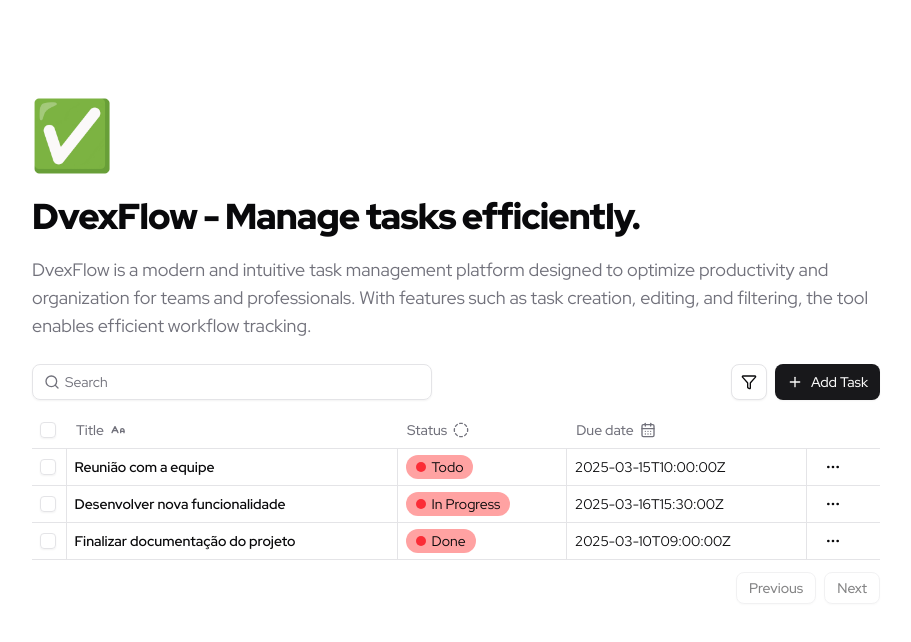
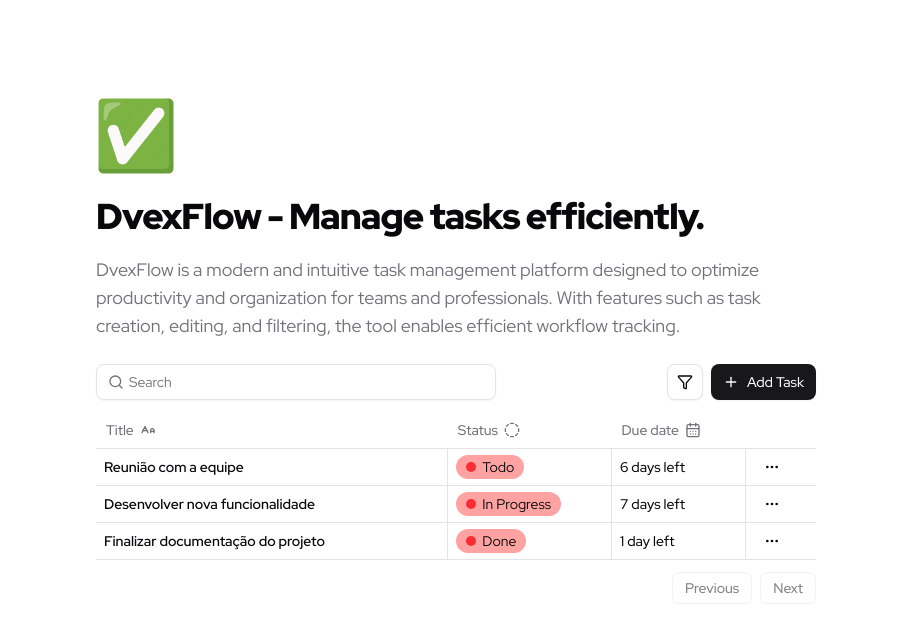
Before and after one commit to aridanpantoja/dvexbit-test, a Next.js app: page / in a window 1280 px wide. Shown: the top 642 px of the page, without its empty margins (184-1095 px from the left). Built offline with nearby package versions, Linux system fonts and the light colour scheme; data requests are answered from the project's data file.

Commit message:
feat: add task page
- Change width-wrapper styles
- Add Badge component
- Add h1 style to globals.css
- Add getDaysRemaining function in utils
- Format title and taskDate in columns

```diff
--- a/src/app/globals.css
+++ b/src/app/globals.css
@@ -123,4 +123,7 @@
   body {
     @apply bg-background text-foreground;
   }
+  h1 {
+    @apply text-4xl font-black tracking-tight;
+  }
 }
--- a/src/app/page.tsx
+++ b/src/app/page.tsx
@@ -29,9 +29,7 @@ export default function Home() {
               width={80}
               height={80}
             />
-            <h1 className="text-4xl font-black tracking-tight">
-              DvexFlow - Manage tasks efficiently.
-            </h1>
+            <h1>DvexFlow - Manage tasks efficiently.</h1>
             <p className="text-muted-foreground text-lg">
               DvexFlow is a modern and intuitive task management platform
               designed to optimize productivity and organization for teams and
--- /dev/null
+++ b/src/app/tasks/[taskId]/page.tsx
@@ -0,0 +1,3 @@
+export default function TaskPage() {
+  return <></>
+}
--- a/src/components/data-table/columns.tsx
+++ b/src/components/data-table/columns.tsx
@@ -2,49 +2,38 @@
 
 import { ColumnHeader } from '@/components/data-table/column-header'
 import { RowActions } from '@/components/data-table/row-actions'
-import { Checkbox } from '@/components/ui/checkbox'
 import { Task } from '@/data/schema'
-import { capitalize } from '@/lib/utils'
+import { capitalize, getDaysRemaining } from '@/lib/utils'
 import { ColumnDef } from '@tanstack/react-table'
-import { ALargeSmall, CalendarDays, CircleDashed } from 'lucide-react'
+import { ALargeSmall, BookOpen, CalendarDays, CircleDashed } from 'lucide-react'
+import Link from 'next/link'
 
 export const columns: ColumnDef<Task>[] = [
-  {
-    id: 'select',
-    header: ({ table }) => (
-      <Checkbox
-        checked={
-          table.getIsAllPageRowsSelected() ||
-          (table.getIsSomePageRowsSelected() && 'indeterminate')
-        }
-        onCheckedChange={(value) => table.toggleAllPageRowsSelected(!!value)}
-        aria-label="Select all"
-        className="translate-y-[2px]"
-      />
-    ),
-    cell: ({ row }) => (
-      <Checkbox
-        checked={row.getIsSelected()}
-        onCheckedChange={(value) => row.toggleSelected(!!value)}
-        aria-label="Select row"
-        className="translate-y-[2px]"
-      />
-    ),
-    enableSorting: false,
-    enableHiding: false,
-  },
   {
     accessorKey: 'title',
     header: ({ column }) => (
       <ColumnHeader column={column} title="Title" icon={ALargeSmall} />
     ),
-    cell: ({ row }) => (
-      <div className="flex">
-        <span className="w-full truncate font-semibold">
-          {row.getValue('title')}
-        </span>
-      </div>
-    ),
+    cell: ({ row }) => {
+      const taskId = row.original.id
+
+      return (
+        <div className="flex h-full items-center">
+          <Link
+            href={`/tasks/${taskId}`}
+            className="group relative flex h-full w-full items-center justify-between gap-2"
+          >
+            <p className="truncate font-semibold group-hover:underline">
+              {row.getValue('title')}
+            </p>
+
+            <div className="opacity-0 group-hover:opacity-100">
+              <BookOpen className="text-muted-foreground size-4" />
+            </div>
+          </Link>
+        </div>
+      )
+    },
   },
   {
     accessorKey: 'status',
@@ -66,6 +55,28 @@ export const columns: ColumnDef<Task>[] = [
     header: ({ column }) => (
       <ColumnHeader column={column} title="Due date" icon={CalendarDays} />
     ),
+    cell: ({ row }) => {
+      const taskDate = new Date(row.original.taskDate)
+      const daysRemaining = getDaysRemaining(taskDate)
+
+      if (daysRemaining > 0) {
+        return (
+          <div className="font-medium">
+            {daysRemaining === 1 ? '1 day left' : `${daysRemaining} days left`}
+          </div>
+        )
+      } else if (daysRemaining === 0) {
+        return <div className="font-medium">Due today!</div>
+      } else {
+        return (
+          <div className="font-medium">
+            {Math.abs(daysRemaining) === 1
+              ? 'Expired (1 day ago)'
+              : `Expired (${Math.abs(daysRemaining)} days ago)`}
+          </div>
+        )
+      }
+    },
   },
   {
     id: 'actions',
--- a/src/components/data-table/filter-actions.tsx
+++ b/src/components/data-table/filter-actions.tsx
@@ -18,7 +18,7 @@ import { TooltipWrapper } from '@/components/ui/tooltip'
 import { statuses } from '@/data/data'
 import { cn } from '@/lib/utils'
 
-interface FilterActionsProps<TData, TValue> {
+type FilterActionsProps<TData, TValue> = {
   column?: Column<TData, TValue>
 }
 
--- /dev/null
+++ b/src/components/task-date.tsx
@@ -0,0 +1,3 @@
+export function TaskDate() {
+  return <></>
+}
--- /dev/null
+++ b/src/components/ui/badge.tsx
@@ -0,0 +1,46 @@
+import * as React from "react"
+import { Slot } from "@radix-ui/react-slot"
+import { cva, type VariantProps } from "class-variance-authority"
+
+import { cn } from "@/lib/utils"
+
+const badgeVariants = cva(
+  "inline-flex items-center justify-center rounded-md border px-2 py-0.5 text-xs font-medium w-fit whitespace-nowrap shrink-0 [&>svg]:size-3 gap-1 [&>svg]:pointer-events-none focus-visible:border-ring focus-visible:ring-ring/50 focus-visible:ring-[3px] aria-invalid:ring-destructive/20 dark:aria-invalid:ring-destructive/40 aria-invalid:border-destructive transition-[color,box-shadow] overflow-hidden",
+  {
+    variants: {
+      variant: {
+        default:
+          "border-transparent bg-primary text-primary-foreground [a&]:hover:bg-primary/90",
+        secondary:
+          "border-transparent bg-secondary text-secondary-foreground [a&]:hover:bg-secondary/90",
+        destructive:
+          "border-transparent bg-destructive text-white [a&]:hover:bg-destructive/90 focus-visible:ring-destructive/20 dark:focus-visible:ring-destructive/40",
+        outline:
+          "text-foreground [a&]:hover:bg-accent [a&]:hover:text-accent-foreground",
+      },
+    },
+    defaultVariants: {
+      variant: "default",
+    },
+  }
+)
+
+function Badge({
+  className,
+  variant,
+  asChild = false,
+  ...props
+}: React.ComponentProps<"span"> &
+  VariantProps<typeof badgeVariants> & { asChild?: boolean }) {
+  const Comp = asChild ? Slot : "span"
+
+  return (
+    <Comp
+      data-slot="badge"
+      className={cn(badgeVariants({ variant }), className)}
+      {...props}
+    />
+  )
+}
+
+export { Badge, badgeVariants }
--- a/src/components/ui/table.tsx
+++ b/src/components/ui/table.tsx
@@ -64,7 +64,7 @@ function TableHead({ className, ...props }: React.ComponentProps<'th'>) {
     <th
       data-slot="table-head"
       className={cn(
-        'text-muted-foreground h-9 px-0 text-left align-middle font-bold whitespace-nowrap first:px-2 [&:has([role=checkbox])]:pr-0 [&>[role=checkbox]]:translate-y-[2px]',
+        'text-muted-foreground h-9 px-0 text-left align-middle font-bold whitespace-nowrap [&:has([role=checkbox])]:pr-0 [&>[role=checkbox]]:translate-y-[2px]',
         className,
       )}
       {...props}
--- a/src/components/width-wrapper.tsx
+++ b/src/components/width-wrapper.tsx
@@ -9,7 +9,7 @@ export function WidthWrapper({
   ...props
 }: WidthWrapperProps) {
   return (
-    <div className={cn('mx-auto max-w-4xl px-3 md:px-6', className)} {...props}>
+    <div className={cn('mx-auto max-w-3xl px-3 md:px-6', className)} {...props}>
       {children}
     </div>
   )
--- a/src/lib/utils.ts
+++ b/src/lib/utils.ts
@@ -5,9 +5,29 @@ export function cn(...inputs: ClassValue[]) {
   return twMerge(clsx(inputs))
 }
 
-export function capitalize(word: string) {
+export function capitalize(word: string): string {
   return word
     .split(' ')
     .map((word) => word.charAt(0).toUpperCase() + word.slice(1).toLowerCase())
     .join(' ')
 }
+
+export function getDaysRemaining(taskDate: Date): number {
+  const today = new Date()
+
+  const taskDateNoTime = new Date(
+    taskDate.getFullYear(),
+    taskDate.getMonth(),
+    taskDate.getDate(),
+  )
+  const todayNoTime = new Date(
+    today.getFullYear(),
+    today.getMonth(),
+    today.getDate(),
+  )
+
+  const timeDiff = taskDateNoTime.getTime() - todayNoTime.getTime()
+  const daysRemaining = Math.round(timeDiff / (1000 * 60 * 60 * 24))
+
+  return daysRemaining
+}
```
